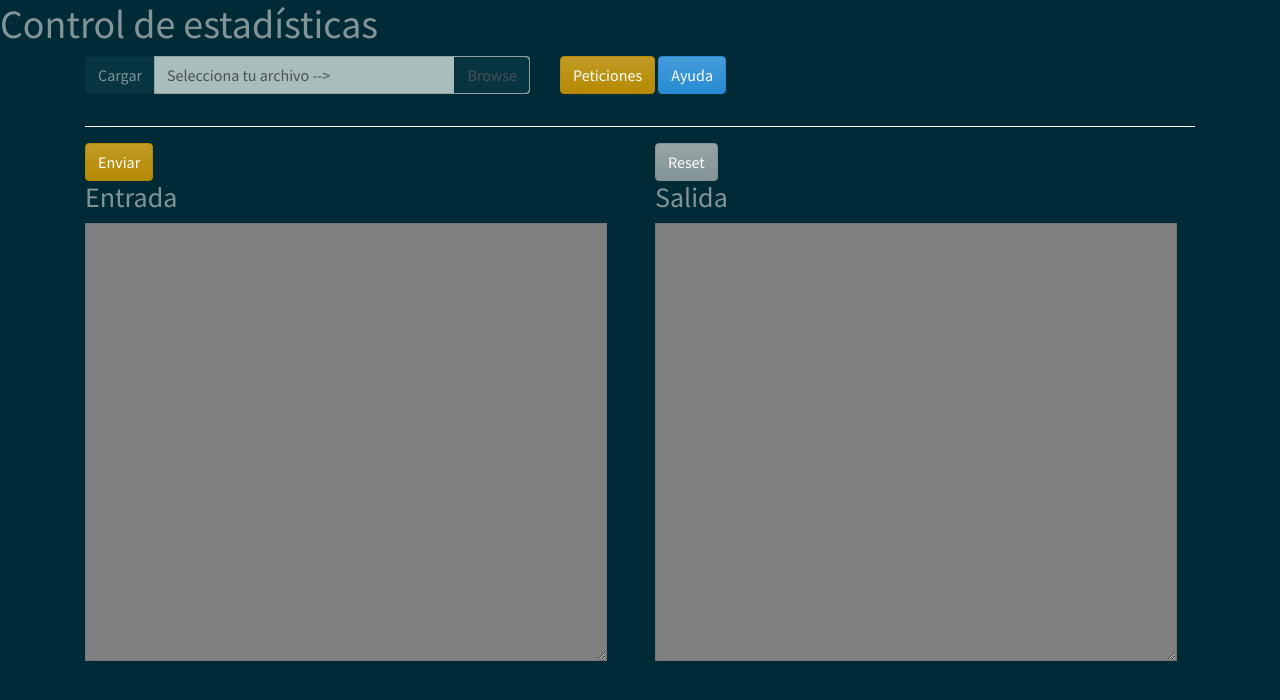
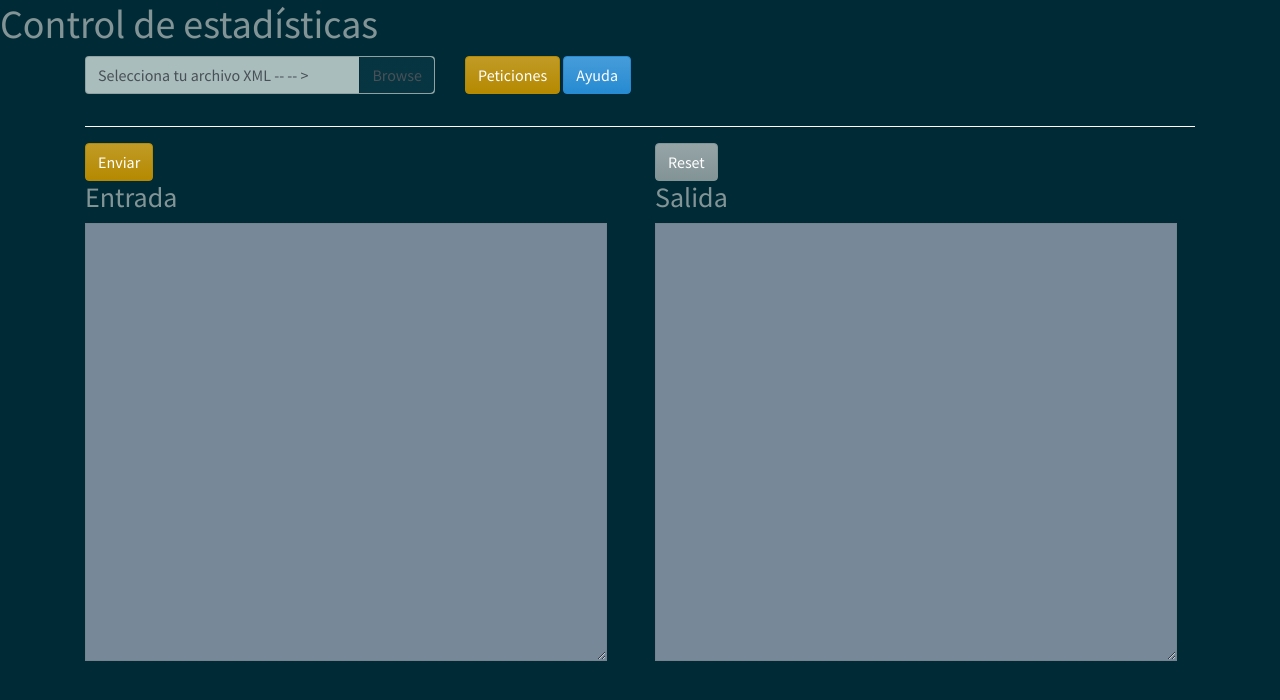
Before and after one commit to JosePajoc/IPC2_Proyecto3_201115455, a Django app: page /inicio/ in a window 1280 px wide. Shown: the top 700 px of the page. Run offline with Django 3.2, Linux system fonts and the light colour scheme; some libraries are stand-ins or nearby versions.

Commit message:
Carga del XML en el frontend

```diff
--- a/frontend/templates/index.html
+++ b/frontend/templates/index.html
@@ -12,36 +12,57 @@
 
     <div class="container">
         <div class="row">
-            <div class="col-md-5">
+            <div class="col-md-4">
+                <!--Izquierda-->
                 <div class="input-group mb-3">
-                    <div class="input-group-prepend">
-                      <span class="input-group-text">Cargar</span>
-                    </div>
                     <div class="custom-file">
                       <input type="file" class="custom-file-input" id="subirArchivo" accept=".xml">
-                      <label class="custom-file-label" for="inputGroupFile01">Selecciona tu archivo --></label>
+                      <label class="custom-file-label" for="inputGroupFile01">Selecciona tu archivo XML -- -- ></label>
                     </div>
-                  </div>
+                </div>
+
             </div>
-
-            <div class="col-md-5">
+            <!--Derecha-->
+            <div class="col-md-6">
                 <button type="button" class="btn btn-primary">Peticiones</button>
                 <button type="button" class="btn btn-info">Ayuda</button>
             </div>
         </div>
+        <!--Procesamiento XML-->
+        <script>
+            function cargarXML(evento){
+                let archivo = evento.target.files[0];    // se coloca 0 porque el file puede seleccionar archivos mutiples
+                if (archivo){                           //Si hay un objeto en la variable entonces
+                    let leer = new FileReader();        //Se crea un objeto filereader
+                    leer.onload = function(e){          //Si el objeto realiza una carga llama a la función progeso
+                        let contenido = e.target.result;//el resultado de la carga se asigna a la variable
+                        document.getElementById('contenidoXML').innerHTML = contenido;
+                    };
+                    leer.readAsText(archivo);           //El fileReader será de tipo texto
+                }else{
+                    alert('No se pudo cargar...')
+                }
+            }
+            //evento oyente al cargar la página y llama a la función cuando cambie el type file
+            window.addEventListener('load', () =>{
+                document.getElementById('subirArchivo').addEventListener('change', cargarXML);
+            });
+        </script>
 
-        <hr style="border-color: white;">
+        <hr style="border-color: white;">   <!--Línea horizontal con color blanco-->
 
         <div class="row">
+            <!--Izquierda-->
             <div class="col-md-6">
                 <button type="button" class="btn btn-primary">Enviar</button>
                 <h3>Entrada</h3>
-                <textarea rows="18" cols="60" style="background-color:grey"></textarea>
+                <textarea id="contenidoXML" rows="18" cols="60" style="background-color:lightslategray" disabled></textarea>
             </div>
+            <!--Derecha-->
             <div class="col-md-6">
                 <button type="button" class="btn btn-secondary">Reset</button>
                 <h3>Salida</h3>
-                <textarea rows="18" cols="60" style="background-color:grey"></textarea>
+                <textarea rows="18" cols="60" style="background-color:lightslategray" disabled></textarea>
             </div>
         </div>
     </div>
```
